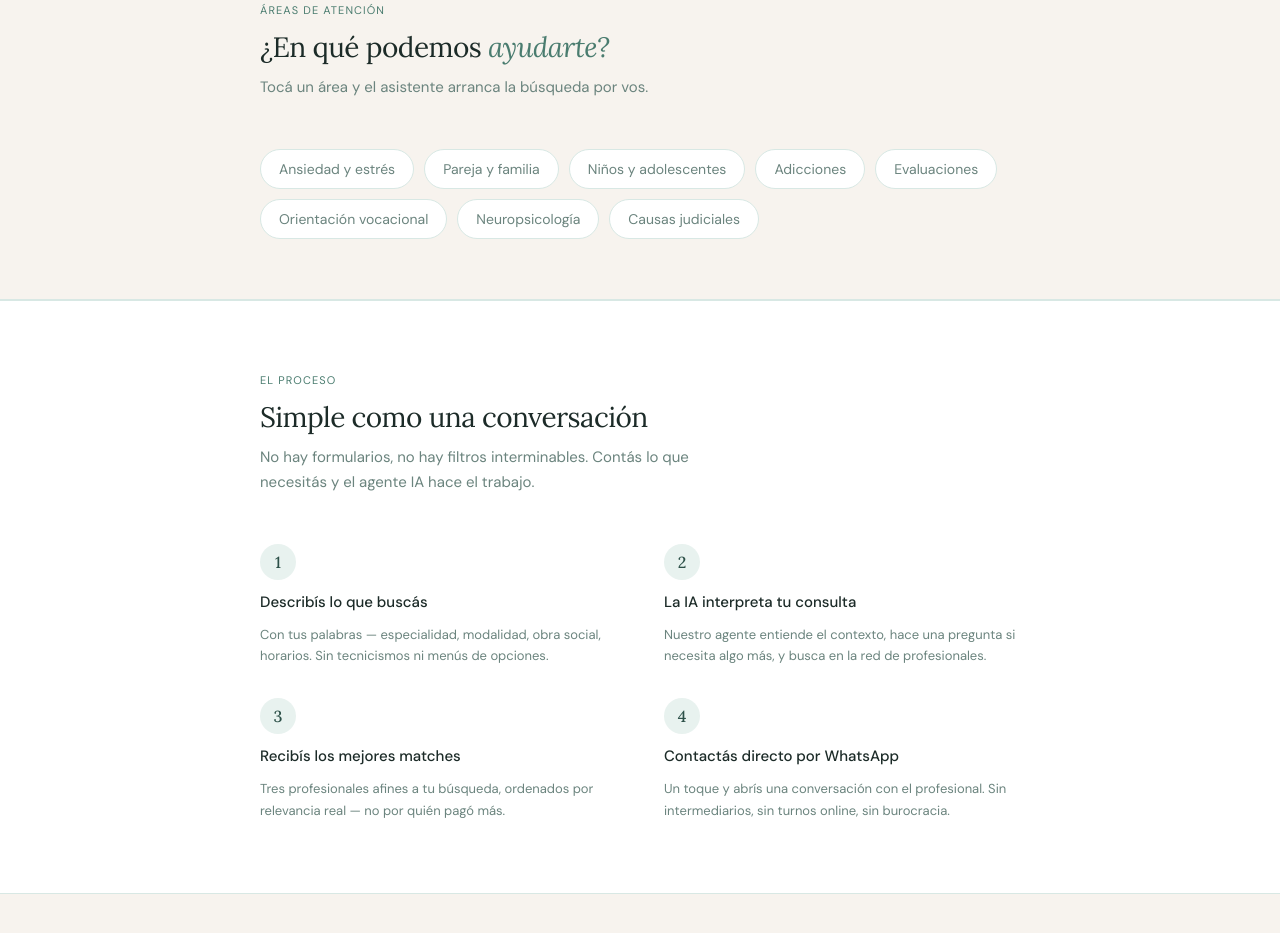
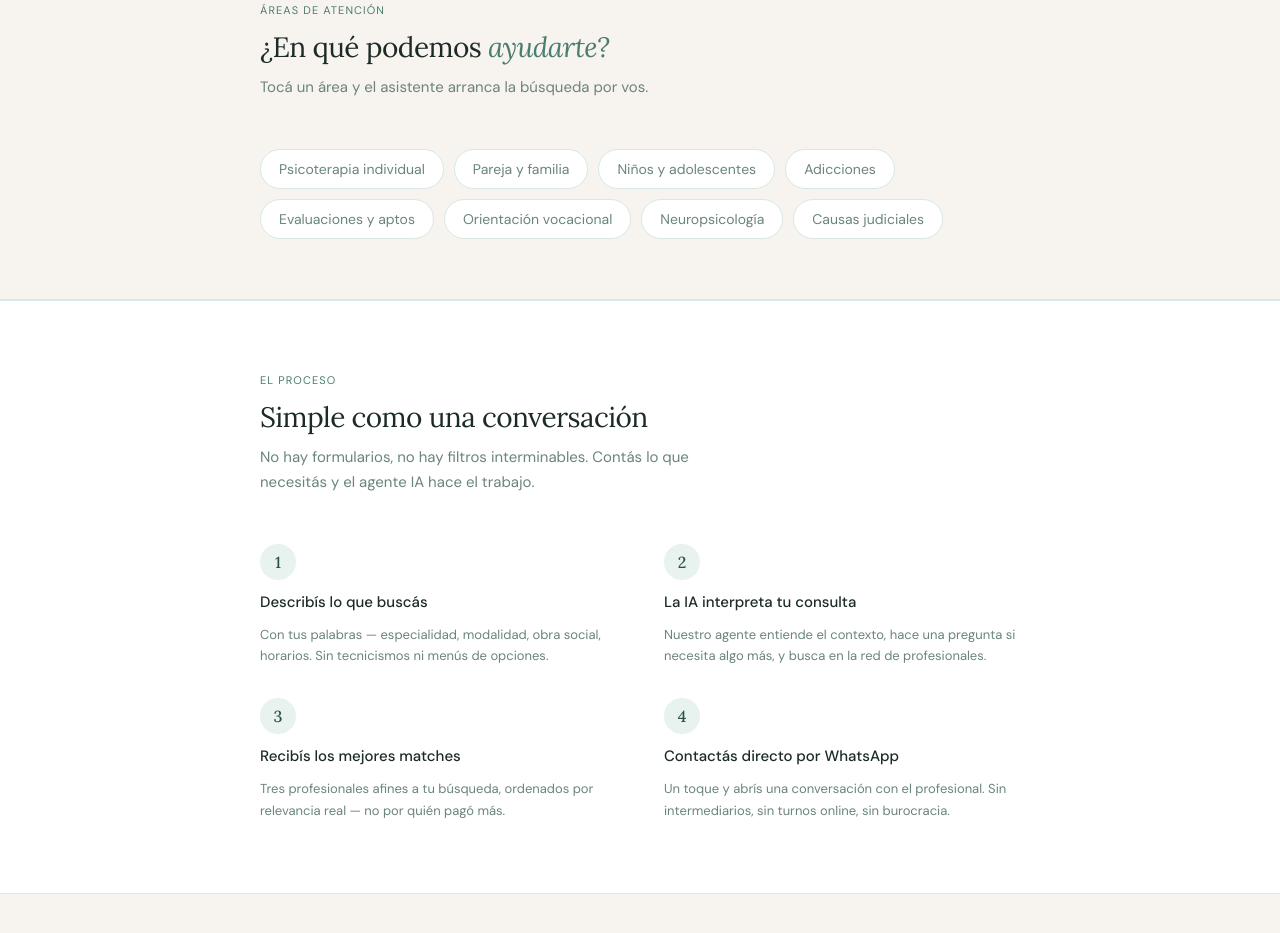
Before and after one commit to martingorbano/claramente-backend, a website: page public/index.html in a window 1280 px wide. Shown: the part 869-1802 px from the top of the page. Drawn offline with Linux system fonts and the light colour scheme.

Commit message:
Update index.html

```diff
--- a/public/index.html
+++ b/public/index.html
@@ -327,11 +327,11 @@ try {
     <div class="section-title">¿En qué podemos <em>ayudarte?</em></div>
     <div class="section-sub">Tocá un área y el asistente arranca la búsqueda por vos.</div>
     <div class="areas-grid" id="areasGrid">
-      <a class="area-chip" href="/ansiedad">Ansiedad y estrés</a>
+      <a class="area-chip" href="/ansiedad">Psicoterapia individual</a>
       <a class="area-chip" href="/pareja">Pareja y familia</a>
       <a class="area-chip" href="/ninos">Niños y adolescentes</a>
       <a class="area-chip" href="/adicciones">Adicciones</a>
-      <a class="area-chip" href="/evaluaciones">Evaluaciones</a>
+      <a class="area-chip" href="/evaluaciones">Evaluaciones y aptos</a>
       <a class="area-chip" href="/vocacional">Orientación vocacional</a>
       <a class="area-chip" href="/neuropsicologia">Neuropsicología</a>
       <a class="area-chip" href="/judicial">Causas judiciales</a>
```
